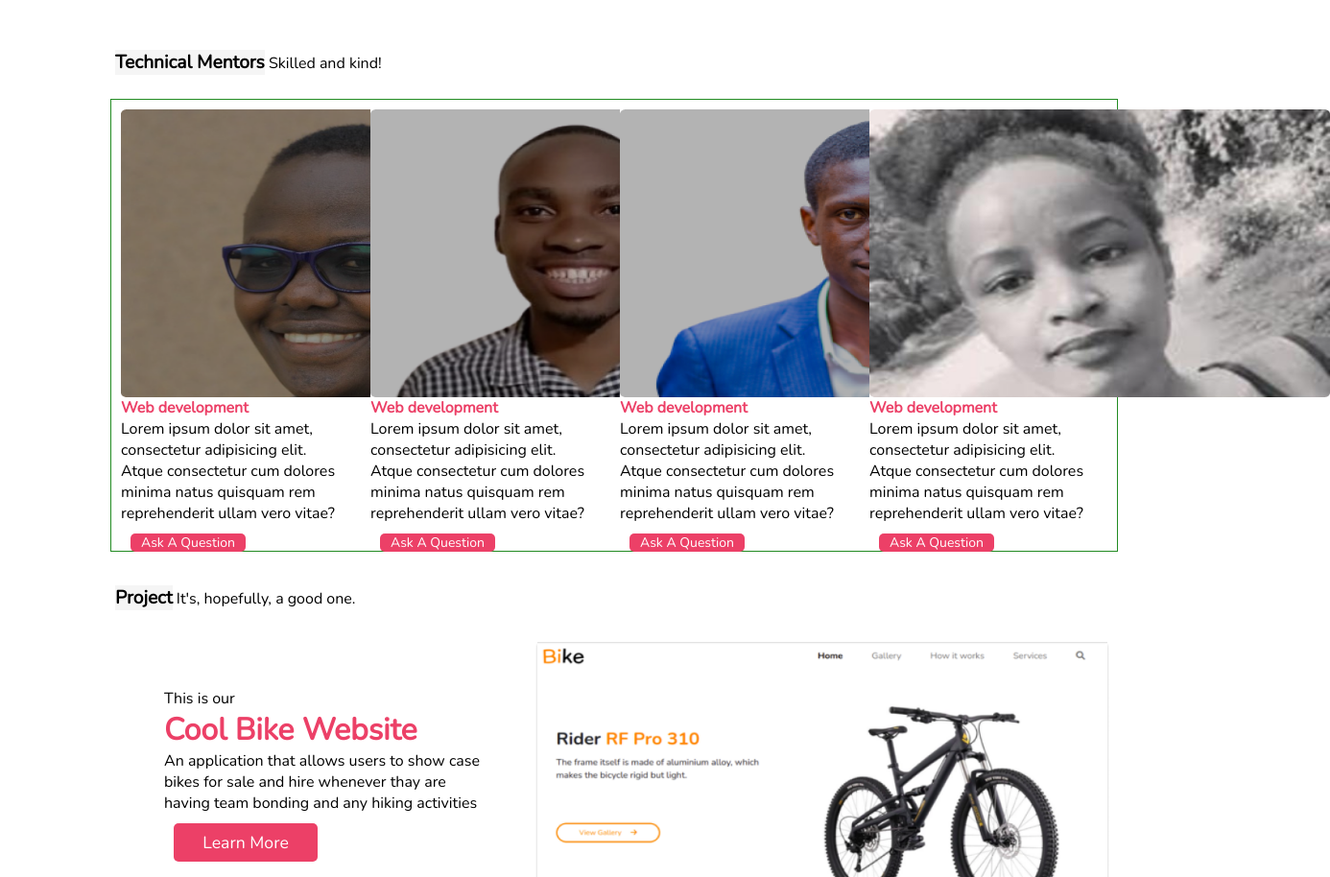
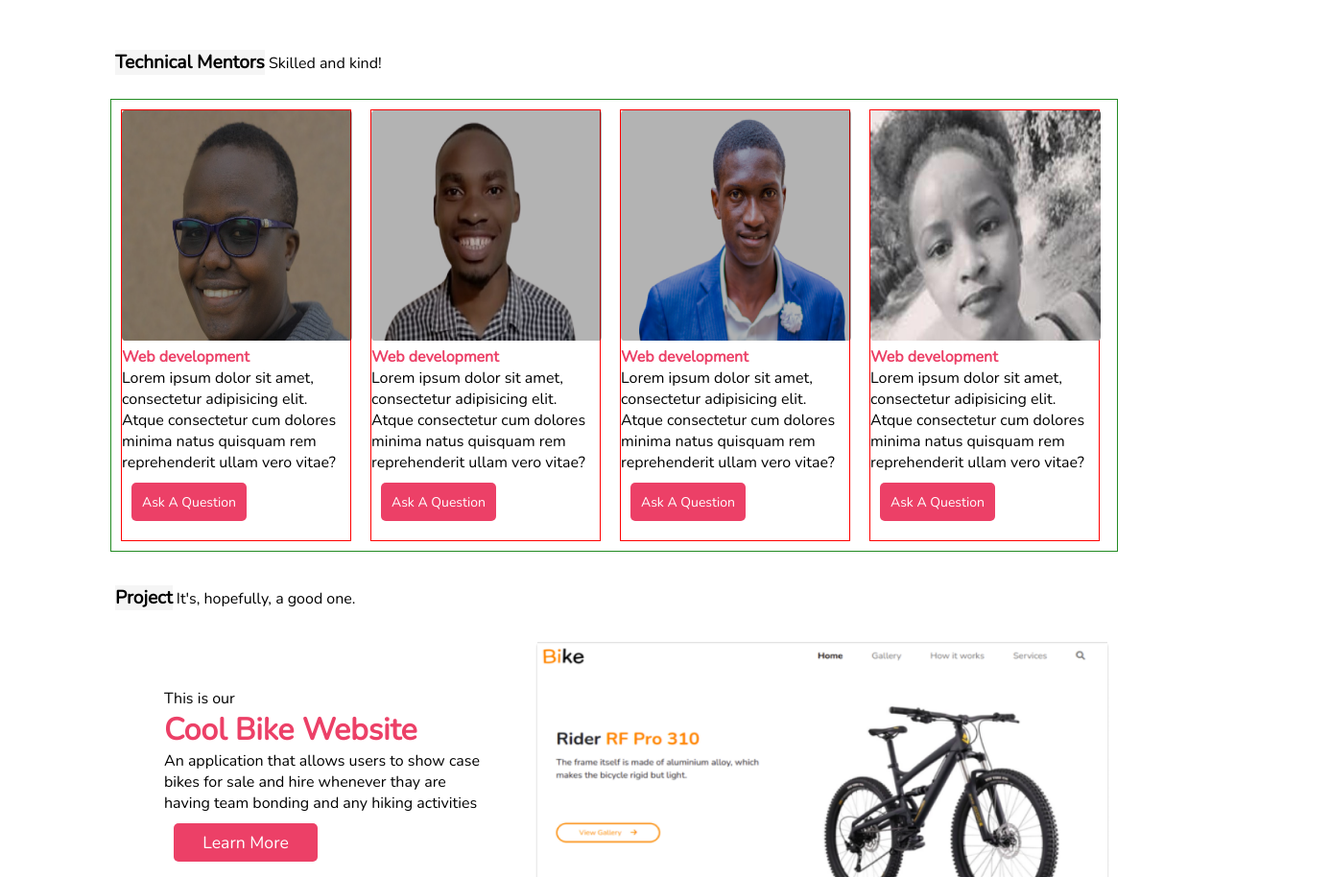
Before and after one commit to eliudkw/moringa_school_landing_page, a plain HTML site: page index.html in a window 1280 px wide. Shown: the part 1825-2739 px from the top of the page at 96% size, 1386 px wide, since content can reach past the window. Drawn offline with nearby package versions, Linux system fonts and the light colour scheme.

Commit message:
adding style the image

```diff
--- a/assets/css/style.css
+++ b/assets/css/style.css
@@ -189,13 +189,20 @@ h3 {
 h4 {
     color: #EC4067;
 }
+.mentor-card ,.img-0 {
+    object-fit: contain;
+    /*width: 140px;*/
+    /*height: 140px;*/
+}
 
 .mentor-card {
     background-color: white;
+    border: 1px solid red;
+    /*width: 10vh;*/
     width: 240px;
     height: 450px;
-    display: flex;
-    flex-direction: column;
+    /*display: flex;*/
+    /*flex-direction: column;*/
     /*object-fit: contain;*/
     margin: 10px;
 
--- a/index.html
+++ b/index.html
@@ -102,7 +102,7 @@
 <!--      <div class="card-img img-5">-->
 <!--        <img src="./assets/images/image%205.png"   alt="mentor">-->
 <!--      </div>-->
-      <img src="./assets/images/image%205.png"   alt="mentor">
+      <img src="./assets/images/image%205.png" style="width: 240px; height: 240px" alt="mentor">
       <h4>Web development</h4>
       <p>Lorem ipsum dolor sit amet, consectetur adipisicing elit. Atque consectetur cum dolores minima natus quisquam
         rem reprehenderit ullam vero vitae?</p>
@@ -112,7 +112,7 @@
 <!--      <div class="card-img img-6">-->
 <!--                <img src="./assets/images/image%206.png"   alt="mentor">-->
 <!--      </div>-->
-      <img src="./assets/images/image%206.png"   alt="mentor">
+      <img src="./assets/images/image%206.png"  style="width: 240px; height: 240px" alt="mentor">
       <h4>Web development</h4>
       <p>Lorem ipsum dolor sit amet, consectetur adipisicing elit. Atque consectetur cum dolores minima natus quisquam
         rem reprehenderit ullam vero vitae?</p>
@@ -122,7 +122,7 @@
 <!--      <div class="card-img img-7">-->
 <!--                <img src="./assets/images/image%207.png"   alt="mentor">-->
 <!--      </div>-->
-      <img src="./assets/images/image%207.png"   alt="mentor">
+      <img src="./assets/images/image%207.png" style="width: 240px; height: 240px"  alt="mentor">
       <h4>Web development</h4>
       <p>Lorem ipsum dolor sit amet, consectetur adipisicing elit. Atque consectetur cum dolores minima natus quisquam
         rem reprehenderit ullam vero vitae?</p>
@@ -130,7 +130,7 @@
     </div>
     <div class="mentor-card">
 <!--      <div class="card-img img-8">-->
-      <img src="./assets/images/image%208.png"   alt="mentor">
+      <img src="./assets/images/image%208.png"  style="width: 240px; height: 240px" alt="mentor">
 <!--      </div>-->
       <h4>Web development</h4>
       <p>Lorem ipsum dolor sit amet, consectetur adipisicing elit. Atque consectetur cum dolores minima natus quisquam
```
